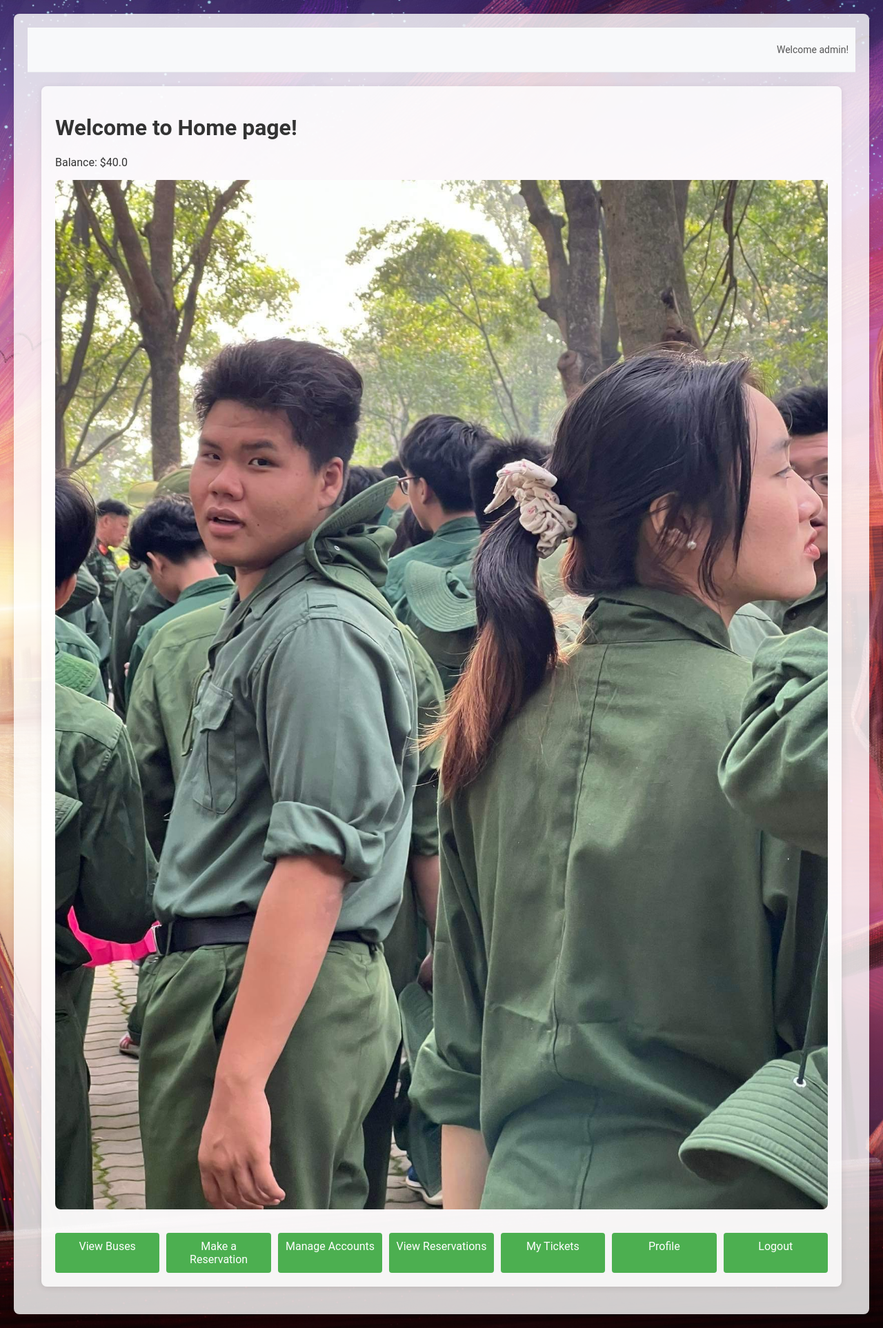
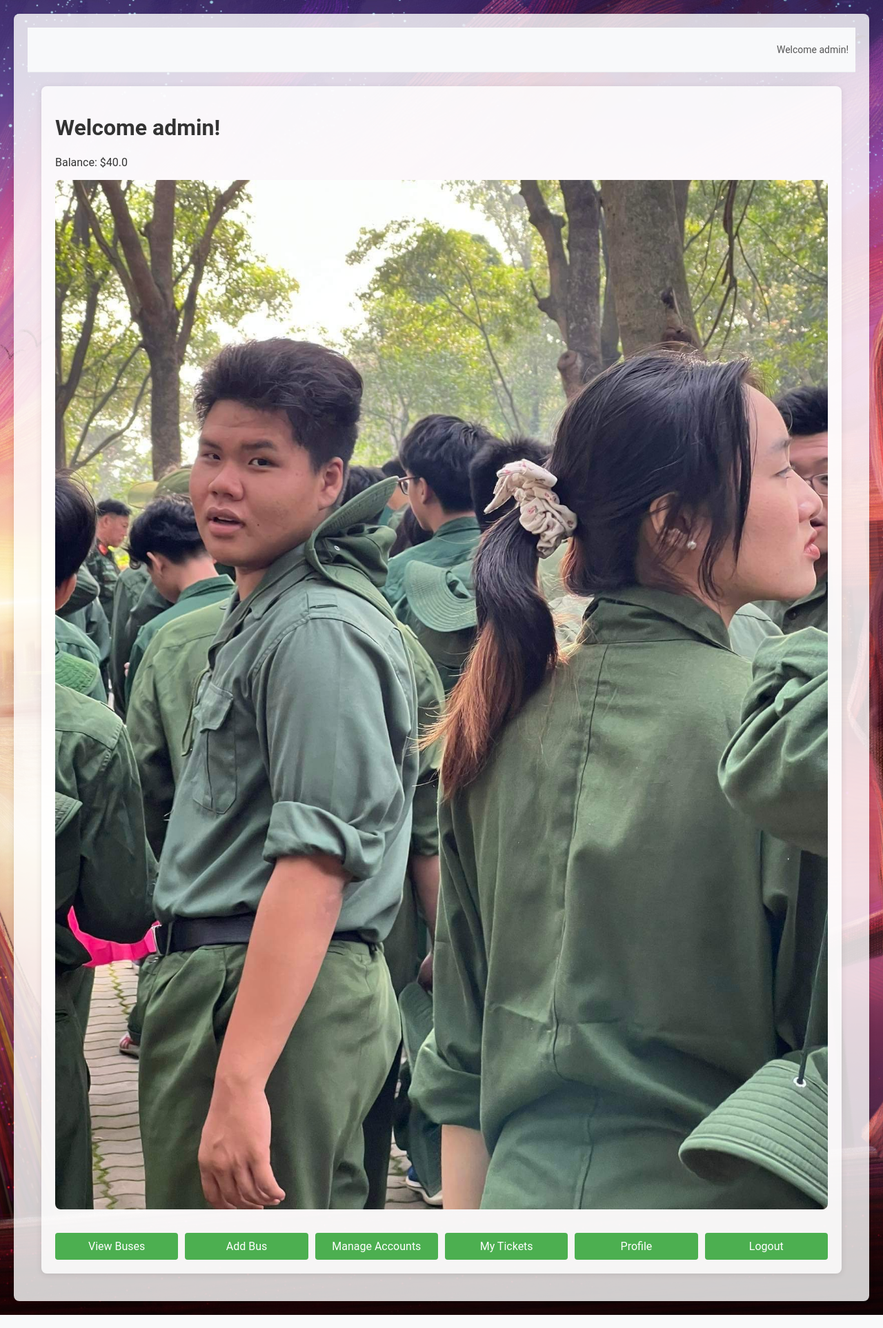
Before and after one commit to quangngo69/bus_reservation_system, a Flask app: page /home in a window 1280 px wide. Shown: the whole page at 69% size. Run offline with Flask 3, Linux system fonts and the light colour scheme; a user stored in the database is signed in; data comes from the database, SQL or seed files in the repository; both versions use the stored data as it was after the commit.

Commit message:
Reduce button, update balance, price

```diff
--- a/app.py
+++ b/app.py
@@ -28,13 +28,25 @@ def index():
 # Route for adding a bus
 @app.route('/add_bus', methods=['GET', 'POST'])
 def add_bus_route():
+    user_id = session.get('user_id')
+    if not user_id:
+        flash('You need to log in to add a bus.')
+        return redirect(url_for('login'))
+
+    user = get_user_by_id(user_id)
+    if user is None or user[1] != 'admin':
+        flash('You do not have permission to add a bus.')
+        return redirect(url_for('home'))
+
     if request.method == 'POST':
         bus_number = request.form['bus_number']
         route = request.form['route']
         total_seats = request.form['total_seats']
-        add_bus(bus_number, route, total_seats)
+        time = request.form['time']
+        price = request.form['price']
+        add_bus(bus_number, route, total_seats, time, price)
         return redirect(url_for('view_buses_route'))
-    return render_template('add_bus.html')
+    return render_template('add_bus.html', user=user)
 
 # Route for viewing buses
 @app.route('/view_buses')
@@ -45,22 +57,6 @@ def view_buses_route():
         user = get_user_by_id(user_id)
     buses = view_buses()
     return render_template('view_buses.html', buses=buses, user=user)
-
-# Route for making a reservation
-@app.route('/make_reservation', methods=['GET', 'POST'])
-def make_reservation_route():
-    user_id = session.get('user_id')
-    user = None
-    if user_id:
-        user = get_user_by_id(user_id)
-    if request.method == 'POST':
-        bus_id = request.form['bus_id']
-        customer_name = request.form['customer_name']
-        seats_reserved = request.form['seats_reserved']
-        make_reservation(bus_id, customer_name, seats_reserved)
-        return redirect(url_for('view_reservations'))
-    buses = view_buses()
-    return render_template('make_reservation.html', buses=buses, user=user)
 
 # Route for viewing reservations
 @app.route('/view_reservations')
@@ -151,12 +147,32 @@ def logout():
 # Route for buying a ticket
 @app.route('/buy_ticket/<int:bus_id>', methods=['GET', 'POST'])
 def buy_ticket(bus_id):
+    user_id = session.get('user_id')
+    if not user_id:
+        flash('You need to log in to buy a ticket.')
+        return redirect(url_for('login'))
+
+    user = get_user_by_id(user_id)
+    if user is None:
+        flash('User not found.')
+        return redirect(url_for('login'))
+
+    bus = get_bus(bus_id)
+    if bus is None:
+        flash('Bus not found.')
+        return redirect(url_for('view_buses_route'))
+
     if request.method == 'POST':
         customer_name = request.form['customer_name']
         seats_reserved = int(request.form['seats_reserved'])
+        total_price = seats_reserved * bus[6]  # Assuming the price is the seventh field in the bus tuple
 
-        # Make reservation and update available seats
+        if user[6] < total_price:  # Assuming the balance is the seventh field in the user tuple
+            flash('Not enough balance to buy the ticket!')
+            return redirect(url_for('buy_ticket', bus_id=bus_id))
+
         if make_reservation(bus_id, customer_name, seats_reserved):
+            update_balance(user_id, -total_price)
             # Generate QR code
             qr_data = f"Bus ID: {bus_id}, Customer: {customer_name}, Seats: {seats_reserved}"
             qr = qrcode.make(qr_data)
@@ -169,12 +185,7 @@ def buy_ticket(bus_id):
             flash('Not enough available seats!')
             return redirect(url_for('buy_ticket', bus_id=bus_id))
 
-    bus = get_bus(bus_id)
-    if bus is None:
-        flash('Bus not found.')
-        return redirect(url_for('view_buses_route'))
-
-    return render_template('buy_ticket.html', bus=bus)
+    return render_template('buy_ticket.html', bus=bus, user=user)
 
 @app.route('/generate_qr_code/<int:bus_id>/<customer_name>/<int:seats_reserved>')
 def generate_qr_code(bus_id, customer_name, seats_reserved):
@@ -194,8 +205,14 @@ def my_tickets():
         return redirect(url_for('login'))
 
     user = get_user_by_id(user_id)
-    tickets = view_user_tickets(user_id)
-    return render_template('my_tickets.html', tickets=tickets, user=user)
+    if user is None:
+        flash('User not found.')
+        return redirect(url_for('login'))
+
+    is_admin = user[1] == 'admin'
+
+    reservations = view_reservations(user_id, is_admin)
+    return render_template('my_tickets.html', reservations=reservations, is_admin=is_admin, user=user)
 
 @app.route('/edit_bus/<int:bus_id>', methods=['GET', 'POST'])
 def edit_bus(bus_id):
@@ -205,11 +222,7 @@ def edit_bus(bus_id):
         return redirect(url_for('login'))
 
     user = get_user_by_id(user_id)
-    if user is None:
-        flash('User not found.')
-        return redirect(url_for('login'))
-
-    if user[1] != 'admin':
+    if user is None or user[1] != 'admin':
         flash('You do not have permission to edit buses.')
         return redirect(url_for('home'))
 
@@ -224,12 +237,13 @@ def edit_bus(bus_id):
         total_seats = int(request.form['total_seats'])
         available_seats = int(request.form['available_seats'])
         time = request.form['time']
+        price = request.form['price']
 
-        update_bus(bus_id, bus_number, route, total_seats, available_seats, time)
+        update_bus(bus_id, bus_number, route, total_seats, available_seats, time, price)
         flash('Bus details updated successfully!')
         return redirect(url_for('view_buses_route'))
 
-    return render_template('edit_bus.html', bus=bus)
+    return render_template('edit_bus.html', bus=bus, user=user)
 
 @app.route('/delete_bus/<int:bus_id>', methods=['POST'])
 def delete_bus(bus_id):
@@ -268,7 +282,8 @@ def profile():
         email = request.form['email']
         phone_number = request.form['phone_number']
         gender = request.form['gender']
-        update_user(user_id, username, email, phone_number, gender)
+        name = request.form['name']
+        update_user(user_id, username, email, phone_number, gender, name)
         flash('Profile updated successfully!')
         return redirect(url_for('profile'))
 
--- a/templates/add_bus.html
+++ b/templates/add_bus.html
@@ -22,6 +22,9 @@
             <label for="time">Time:</label>
             <input type="text" id="time" name="time" required>
 
+            <label for="price">Price:</label>
+            <input type="number" id="price" name="price" step="0.01" required>
+
             <button type="submit">Add Bus</button>
         </form>
         <a href="{{ url_for('view_buses_route') }}">Back to View Buses</a>
--- a/templates/buy_ticket.html
+++ b/templates/buy_ticket.html
@@ -8,9 +8,10 @@
 <body>
     <div class="container">
         <h1>Buy Ticket for Bus {{ bus[1] }}</h1>
+        <p>Price per seat: ${{ bus[6] }}</p> <!-- Display the price per seat -->
         <form action="{{ url_for('buy_ticket', bus_id=bus[0]) }}" method="POST">
             <label for="customer_name">Customer Name:</label>
-            <input type="text" id="customer_name" name="customer_name" required>
+            <input type="text" id="customer_name" name="customer_name" value="{{ user[7] }}" required>
 
             <label for="seats_reserved">Seats Reserved:</label>
             <input type="number" id="seats_reserved" name="seats_reserved" required>
--- a/templates/edit_bus.html
+++ b/templates/edit_bus.html
@@ -24,6 +24,9 @@
             <label for="time">Time:</label>
             <input type="text" id="time" name="time" value="{{ bus[5] }}" required>
 
+            <label for="price">Price:</label>
+            <input type="number" id="price" name="price" value="{{ bus[6] }}" step="0.01" required>
+
             <button type="submit">Update Bus</button>
         </form>
         <form action="{{ url_for('delete_bus', bus_id=bus[0]) }}" method="POST" onsubmit="return confirm('Are you sure you want to delete this bus?');">
--- a/templates/home.html
+++ b/templates/home.html
@@ -4,16 +4,15 @@
 
 {% block content %}
 <div class="container">
-    <h1>Welcome to Home page!</h1>
+    <h1>Welcome {{ username }}!</h1>
     <p>Balance: ${{ balance }}</p>
     <img src="{{ url_for('static', filename='images/home_image.jpg') }}" alt="Home Image" class="home-image">
     <div class="button-container">
         <a href="{{ url_for('view_buses_route') }}" class="button">View Buses</a>
         {% if user[1] == 'admin' %}
-        <a href="{{ url_for('make_reservation_route') }}" class="button">Make a Reservation</a>
+        <a href="{{ url_for('add_bus_route') }}" class="button">Add Bus</a>
         <a href="{{ url_for('manage_accounts') }}" class="button">Manage Accounts</a>
         {% endif %}
-        <a href="{{ url_for('view_reservations_route') }}" class="button">View Reservations</a>
         <a href="{{ url_for('my_tickets') }}" class="button">My Tickets</a>
         <a href="{{ url_for('profile') }}" class="button">Profile</a>
         <a href="{{ url_for('logout') }}" class="button">Logout</a>
--- a/templates/index.html
+++ b/templates/index.html
@@ -10,9 +10,9 @@
         <div class="button-container">
             <a href="{{ url_for('view_buses_route') }}" class="button">View Buses</a>
             {% if user[1] == 'admin' %}
-            <a href="{{ url_for('make_reservation_route') }}" class="button">Make a Reservation</a>
+            <a href="{{ url_for('add_bus_route') }}" class="button">Add Bus</a>
+            <a href="{{ url_for('manage_accounts') }}" class="button">Manage Accounts</a>
             {% endif %}
-            <a href="{{ url_for('view_reservations_route') }}" class="button">View Reservations</a>
             <a href="{{ url_for('my_tickets') }}" class="button">My Tickets</a>
             <a href="{{ url_for('profile') }}" class="button">Profile</a>
             <a href="{{ url_for('logout') }}" class="button">Logout</a>
--- a/templates/profile.html
+++ b/templates/profile.html
@@ -21,6 +21,9 @@
             <option value="female" {% if user[5] == 'female' %}selected{% endif %}>Female</option>
         </select>
 
+        <label for="name">Name:</label>
+        <input type="text" id="name" name="name" value="{{ user[7] }}">
+
         <button type="submit">Save</button>
     </form>
     <a href="{{ url_for('home') }}">Back to Home</a>
--- a/templates/view_buses.html
+++ b/templates/view_buses.html
@@ -14,6 +14,7 @@
                 <th>Total Seats</th>
                 <th>Available Seats</th>
                 <th>Time</th>
+                <th>Price</th>
                 <th>Actions</th>
             </tr>
         </thead>
@@ -26,6 +27,7 @@
                 <td>{{ bus[3] }}</td>
                 <td>{{ bus[4] }}</td>
                 <td>{{ bus[5] }}</td>
+                <td>${{ bus[6] }}</td>
                 <td>
                     <a href="{{ url_for('buy_ticket', bus_id=bus[0]) }}" class="button">Buy Ticket</a>
                     {% if user[1] == 'admin' %}
--- a/templates/view_reservations.html
+++ b/templates/view_reservations.html
@@ -14,6 +14,7 @@
                 <th>Customer Name</th>
                 <th>Seats Reserved</th>
                 <th>Time</th>
+                <th>Total Price</th>
                 <th>QR Code</th>
             </tr>
         </thead>
@@ -26,6 +27,7 @@
                 <td>{{ reservation[3] }}</td>
                 <td>{{ reservation[4] }}</td>
                 <td>{{ reservation[5] }}</td>
+                <td>${{ reservation[4] * reservation[6] }}</td> <!-- Calculate total price -->
                 <td>
                     <img src="{{ url_for('generate_qr_code', bus_id=reservation[0], customer_name=reservation[3], seats_reserved=reservation[4]) }}" alt="QR Code" width="100" height="100">
                 </td>
```
Also changed, not shown: database.py (+18 -13 lines), templates/make_reservation.html (deleted, +0 -26 lines), templates/my_tickets.html (+17 -7 lines), bus_reservation.db.
